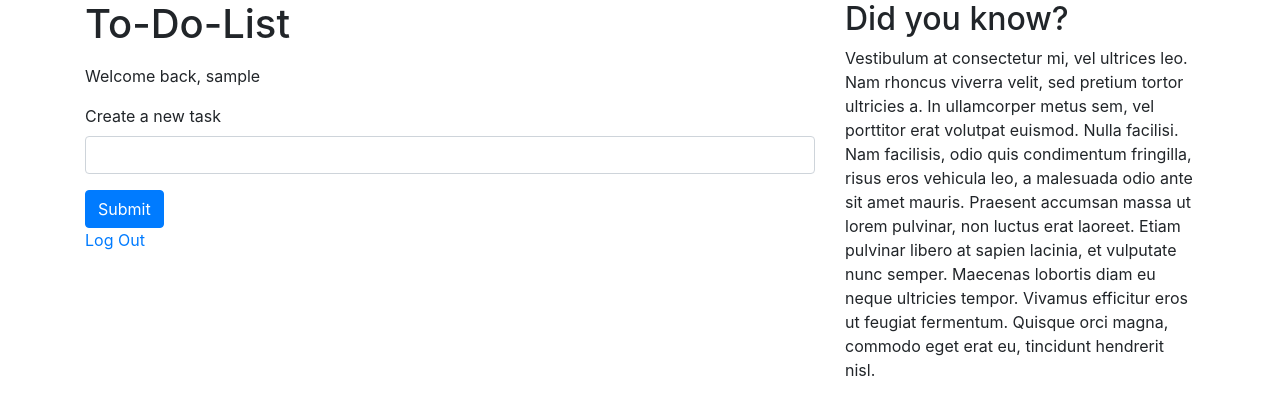
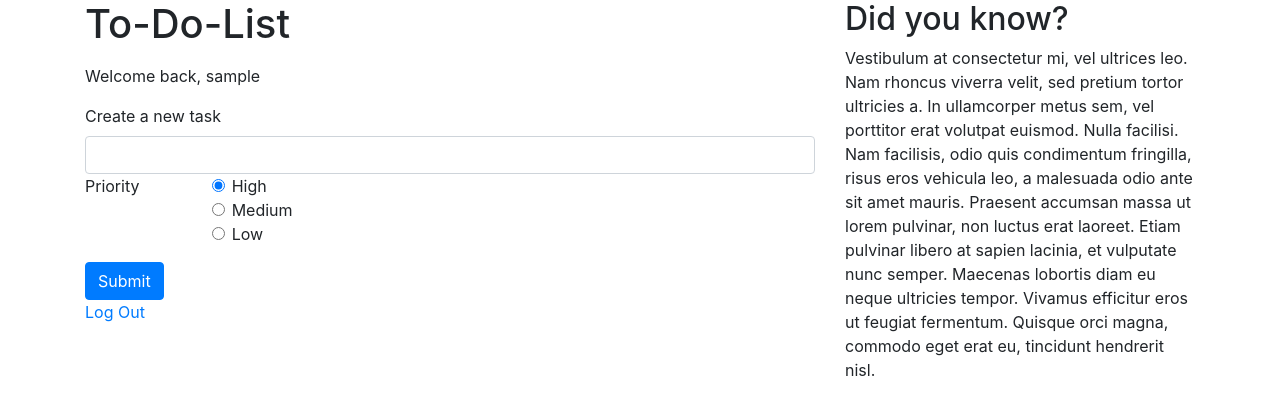
Before and after one commit to VoxBorealis/To-Do-List-Web-Application, a Flask app: page / in a window 1280 px wide. Shown: the top 415 px of the page. Run offline with Flask 2, Linux system fonts and the light colour scheme; the visitor is signed in with stand-in values (Sample User, id 1); some libraries are stand-ins or nearby versions.

Commit message:
Add functionality for creating tasks

```diff
--- a/routes.py
+++ b/routes.py
@@ -1,6 +1,7 @@
 from app import app
 from flask import redirect, render_template, request, session
 import users
+import tasks
 
 @app.route("/", methods=["GET","POST"])
 def index():
@@ -20,6 +21,15 @@ def logout():
     users.logout()
     return redirect("/")
 
+@app.route("/new_task", methods=["GET", "POST"])
+def new_task():
+    print("tultiin routes -> new task metodiin")
+    task = request.form["new_task"]
+    priority = request.form["priority"]
+    print(task, priority)
+    tasks.new_task(users.user_id(), task, priority)
+    return redirect("/")
+
 @app.route("/register", methods=["GET","POST"])
 def register():
     if request.method == "GET":
--- a/templates/index.html
+++ b/templates/index.html
@@ -9,10 +9,37 @@
       <p>
         {% if session.user_id %}
         <p>Welcome back, {{ session.username }}</p>
-        <form>
+        <form action="/new_task" method="POST">
           <div class="form-group">
-            <label for="newTask">Create a new task</label>
-            <input type="text" class="form-control" id="newTask" name="newTask">
+            <label for="new_task">Create a new task</label>
+            <input type="text" class="form-control" id="new_task" name="new_task">
+
+            <fieldset class="form-group">
+              <div class="row">
+                <legend class="col-form-label col-sm-2 pt-0">Priority</legend>
+                <div class="col-sm-10">
+                  <div class="form-check">
+                    <input class="form-check-input" type="radio" name="priority" id="gridRadios1" value="1" checked>
+                    <label class="form-check-label" for="gridRadios1">
+                      High
+                    </label>
+                  </div>
+                  <div class="form-check">
+                    <input class="form-check-input" type="radio" name="priority" id="gridRadios2" value="2">
+                    <label class="form-check-label" for="gridRadios2">
+                      Medium
+                    </label>
+                  </div>
+                  <div class="form-check">
+                    <input class="form-check-input" type="radio" name="priority" id="gridRadios3" value="3">
+                    <label class="form-check-label" for="gridRadios3">
+                      Low
+                    </label>
+                  </div>
+                </div>
+              </div>
+            </fieldset>
+
           </div>
           <button type="submit" class="btn btn-primary">Submit</button>
         </form>
```
Also changed, not shown: tasks.py (added, +14 -0 lines).
